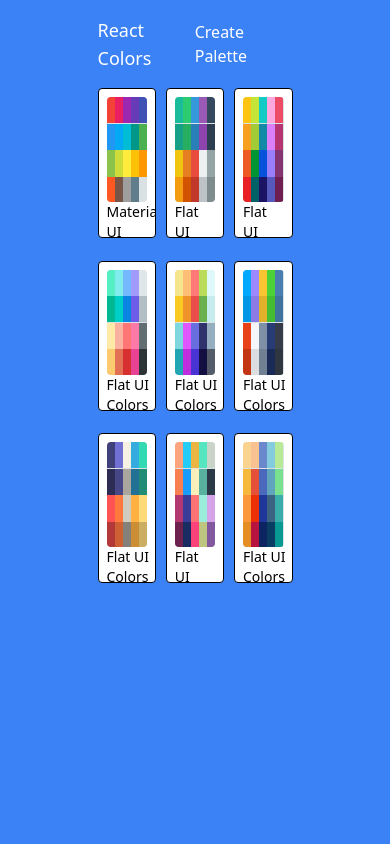
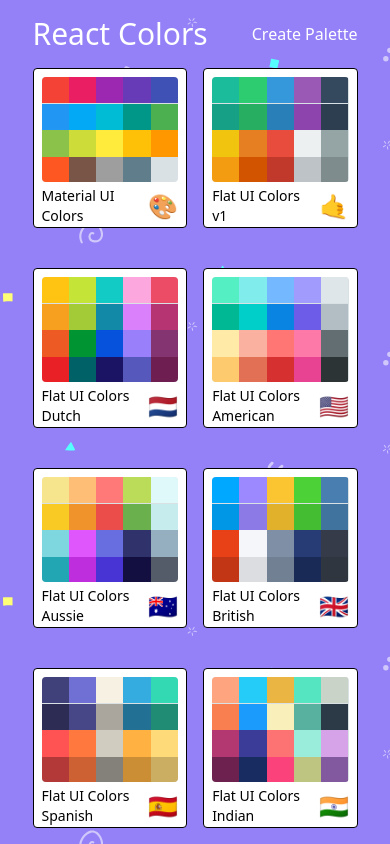
Before and after one commit to NitinNitinRaj/React_Projects, a React (Create React App) app in the folder color_project/: page / in a window 390 px wide. Built offline with nearby package versions, Linux system fonts and the light colour scheme.

Commit message:
background and responsive

```diff
--- a/color_project/src/components/MiniPalette.js
+++ b/color_project/src/components/MiniPalette.js
@@ -24,7 +24,7 @@ export default function MiniPalette({
   return (
     <div
       onClick={() => handleClick(id)}
-      className="bg-white border border-solid border-black rounded p-2 relative overflow-hidden hover:cursor-pointer h-[150px] group"
+      className="bg-white border border-solid border-black rounded p-2 relative overflow-hidden hover:cursor-pointer h-[160px] group"
     >
       <Delete
         onClick={handleDeleteClick}
@@ -35,7 +35,7 @@ export default function MiniPalette({
       <div className="bg-[#dae1e4] h-[105px] w-full rounded overflow-hidden">
         {miniColorBoxes}
       </div>
-      <p className="flex justify-between items-center m-0 text-black text-sm pb-1 relative">
+      <p className="flex justify-between items-center m-0 text-black text-sm pt-1 relative">
         {paletteName} <span className="ml-2 text-2xl">{emoji}</span>
       </p>
     </div>
--- a/color_project/src/components/PaletteFormNav.js
+++ b/color_project/src/components/PaletteFormNav.js
@@ -52,7 +52,7 @@ export default function PaletteFormNav({
                 <LibraryAdd />
               </IconButton>
               <Typography variant="h6" noWrap component="div">
-                Create New Palette
+                Create Palette
               </Typography>
             </Toolbar>
           </div>
--- a/color_project/src/components/PaletteList.js
+++ b/color_project/src/components/PaletteList.js
@@ -1,5 +1,6 @@
 import { Link, useNavigate } from "react-router-dom";
 import MiniPalette from "./MiniPalette";
+import bg from "./bg.svg";
 
 export default function PaletteList({ palettes, deletePalette }) {
   const navigate = useNavigate();
@@ -9,13 +10,16 @@ export default function PaletteList({ palettes, deletePalette }) {
   };
 
   return (
-    <div className="bg-blue-500 h-screen flex items-start justify-center overflow-auto pb-4">
-      <div className="w-1/2 flex flex-col items-start flex-wrap">
+    <div
+      style={{ backgroundImage: `url(${bg})` }}
+      className="h-screen flex items-start justify-center overflow-y-auto "
+    >
+      <div className="xl:w-1/2  md:w-10/12 w-10/12 flex flex-col items-start flex-wrap">
         <nav className="flex w-full justify-between text-white items-center py-4">
-          <h1 className="text-lg">React Colors</h1>
+          <h1 className="text-3xl">React Colors</h1>
           <Link to="/palette/new">Create Palette </Link>
         </nav>
-        <div className="box-border w-full grid grid-cols-3 gap-[5%]">
+        <div className="box-border w-full grid md:grid-cols-3 grid-cols-2 gap-[5%]">
           {palettes.map((palette) => (
             <MiniPalette
               key={palette.paletteName}
@@ -26,6 +30,7 @@ export default function PaletteList({ palettes, deletePalette }) {
           ))}
         </div>
       </div>
+      <div></div>
     </div>
   );
 }
```
Also changed, not shown: color_project/src/components/bg.svg (added).
